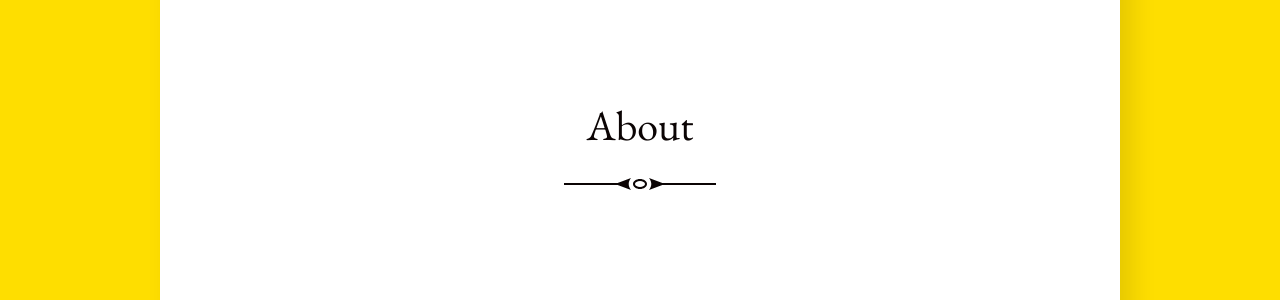
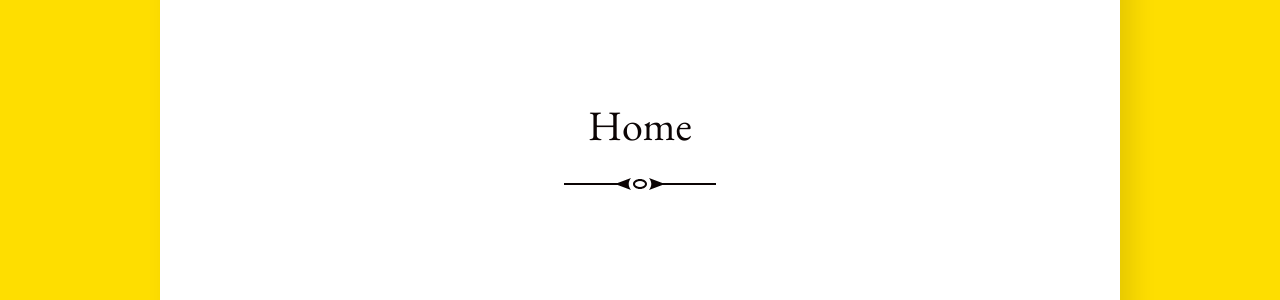
Before and after one commit to jwold/woldwrites, a Jekyll site: the page built from index.html, in a window 1280 px wide. Shown: the part 209-509 px from the top of the page. Built offline with Jekyll 4.4.1, drawn with Linux system fonts in a browser that asks for light colours; the list of posts is cut into pages by our own code.

Commit message:
Another commit, not sure how to do this.

```diff
--- a/assets/css/main.scss
+++ b/assets/css/main.scss
@@ -19,3 +19,6 @@
   "footnotes",
   "search"
 ;
+
+
+#site-navigation { display: none; }
--- a/index.html
+++ b/index.html
@@ -1,6 +1,6 @@
 ---
 layout: page
-title: About
+title: Home
 ---
 
 Home 4 Undoubtably one of the great minds of our time, Christopher Hitchens challenged his readers to think deeply on topics of politics, religion, war, and science. This Jekyll theme is designed in his memory.
```
